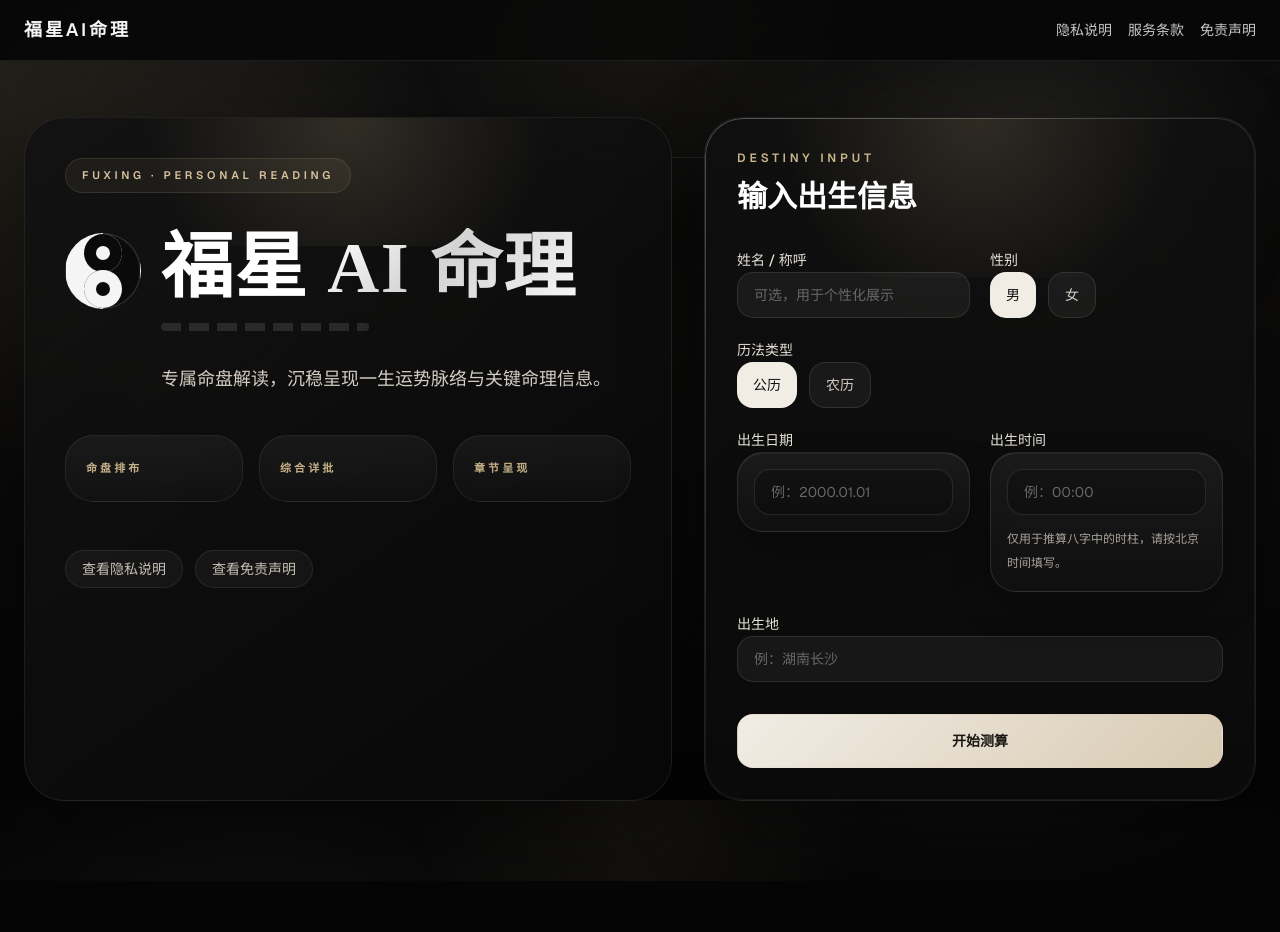
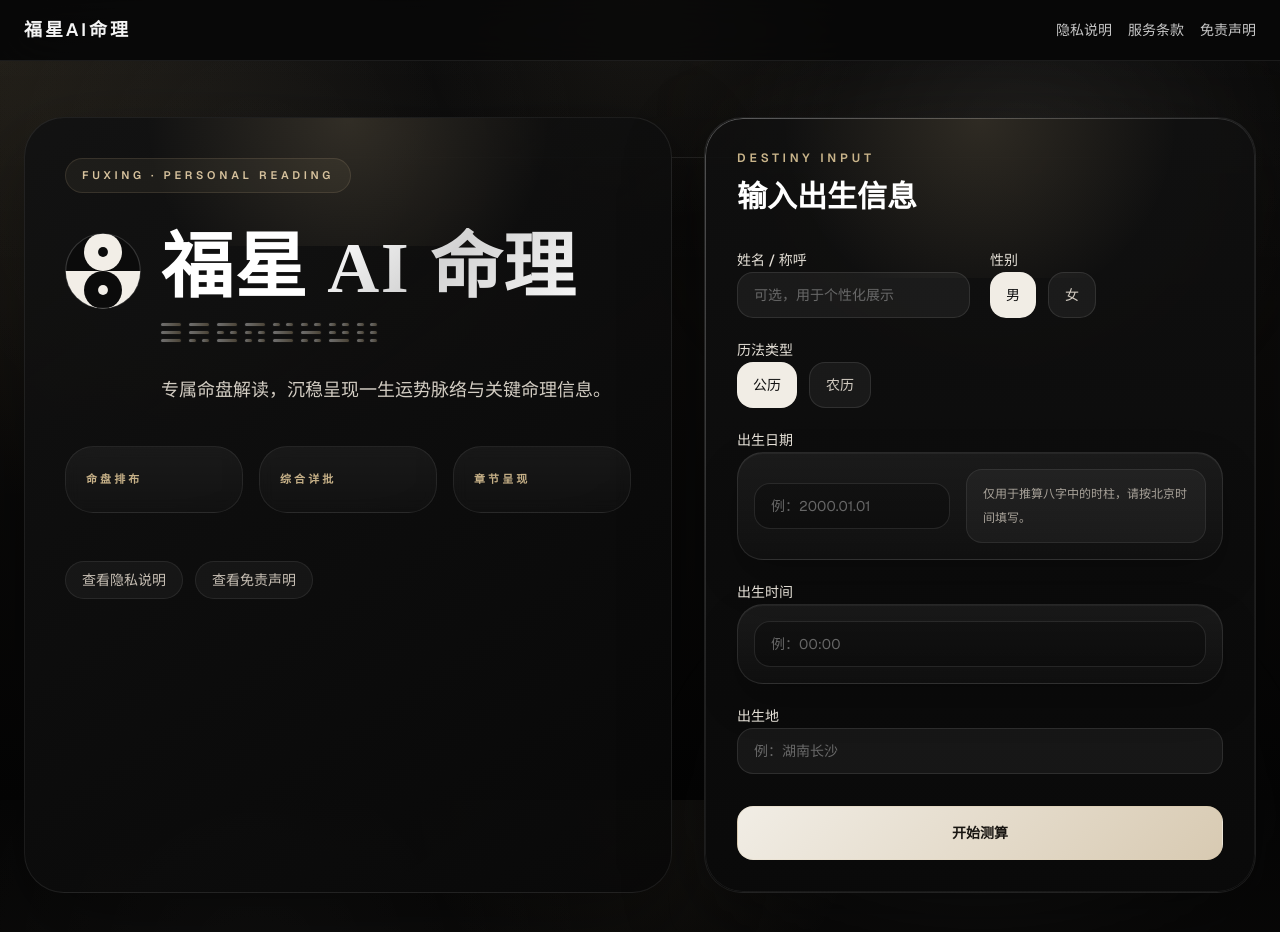
Before and after one commit to EchotimeFJ/fustar_web, a Next.js app: page / in a window 1280 px wide. Shown: the top 932 px of the page. Before the commit the page ends 881 px from the top, so only its background shows below. Built offline with nearby package versions, Linux system fonts and the light colour scheme.

Commit message:
Refine metaphysics symbols and prompt output

```diff
--- a/src/app/globals.css
+++ b/src/app/globals.css
@@ -70,47 +70,64 @@ a {
   pointer-events: none;
 }
 
-.taiji-mark {
-  position: relative;
-  width: 76px;
-  height: 76px;
-  border-radius: 9999px;
-  background: linear-gradient(90deg, #f5f5f5 50%, #0a0a0a 50%);
-  border: 1px solid rgba(255, 255, 255, 0.18);
-  box-shadow: inset 0 0 0 1px rgba(255,255,255,0.04);
+.bagua-mark {
+  --bagua-gap: 8px;
+  --bagua-line-width: 20px;
+  --bagua-line-height: 3px;
+  --bagua-line-gap: 5px;
+  --bagua-split-gap: 3px;
+  display: inline-flex;
+  gap: var(--bagua-gap);
+  align-items: flex-start;
 }
 
-.taiji-mark::before,
-.taiji-mark::after {
+.bagua-mark--compact {
+  --bagua-gap: 6px;
+  --bagua-line-width: 15px;
+  --bagua-line-height: 2px;
+  --bagua-line-gap: 4px;
+  --bagua-split-gap: 2px;
+}
+
+.bagua-trigram {
+  display: flex;
+  flex-direction: column;
+  gap: var(--bagua-line-gap);
+}
+
+.bagua-line {
+  position: relative;
+  display: block;
+  width: var(--bagua-line-width);
+  height: var(--bagua-line-height);
+  border-radius: 9999px;
+  background: linear-gradient(90deg, rgba(255, 255, 255, 0.62), rgba(199, 177, 136, 0.5));
+  box-shadow: 0 0 0 1px rgba(255, 255, 255, 0.03);
+}
+
+.bagua-line--broken {
+  background: transparent;
+  box-shadow: none;
+}
+
+.bagua-line--broken::before,
+.bagua-line--broken::after {
   content: "";
   position: absolute;
-  left: 50%;
-  transform: translateX(-50%);
-  width: 38px;
-  height: 38px;
-  border-radius: 9999px;
+  top: 0;
+  width: calc(50% - var(--bagua-split-gap));
+  height: 100%;
+  border-radius: inherit;
+  background: linear-gradient(90deg, rgba(255, 255, 255, 0.62), rgba(199, 177, 136, 0.5));
+  box-shadow: 0 0 0 1px rgba(255, 255, 255, 0.03);
 }
 
-.taiji-mark::before {
-  top: 0;
-  background: #f5f5f5;
-  box-shadow: inset 0 0 0 12px #0a0a0a;
+.bagua-line--broken::before {
+  left: 0;
 }
 
-.taiji-mark::after {
-  bottom: 0;
-  background: #0a0a0a;
-  box-shadow: inset 0 0 0 12px #f5f5f5;
-}
-
-.bagua-strip {
-  background-image: repeating-linear-gradient(
-    90deg,
-    rgba(255,255,255,0.18) 0 20px,
-    transparent 20px 28px,
-    rgba(255,255,255,0.18) 28px 48px,
-    transparent 48px 56px
-  );
+.bagua-line--broken::after {
+  right: 0;
 }
 
 .quiet-lux-display {
--- a/src/app/page.tsx
+++ b/src/app/page.tsx
@@ -1,5 +1,7 @@
 import Link from "next/link";
 import { BirthInfoForm } from "@/components/forms/birth-info-form";
+import { BaguaMark } from "@/components/ui/bagua-mark";
+import { TaijiMark } from "@/components/ui/taiji-mark";
 
 export default function Home() {
   return (
@@ -18,12 +20,12 @@ export default function Home() {
               </div>
 
               <div className="mt-10 flex items-start gap-5">
-                <div className="taiji-mark hidden md:block" />
+                <TaijiMark className="hidden md:block" />
                 <div>
                   <h1 className="quiet-lux-display text-5xl leading-[0.98] text-white md:text-7xl">
                     福星 <span className="mystic-gold">AI 命理</span>
                   </h1>
-                  <div className="bagua-strip mt-5 h-2 w-52 rounded-full opacity-60" />
+                  <BaguaMark className="mt-5 opacity-65" />
                   <p className="mt-8 max-w-xl text-base leading-8 text-[#d3cdc3] md:text-lg">
                     专属命盘解读，沉稳呈现一生运势脉络与关键命理信息。
                   </p>
--- a/src/components/forms/birth-info-form.tsx
+++ b/src/components/forms/birth-info-form.tsx
@@ -14,6 +14,8 @@ const initialState = {
 
 const fieldShellClassName =
   "rounded-[26px] border border-white/10 bg-[linear-gradient(180deg,rgba(255,255,255,0.06),rgba(255,255,255,0.02))] p-4 shadow-[inset_0_1px_0_rgba(255,255,255,0.05),0_18px_40px_rgba(0,0,0,0.24)]";
+const textInputClassName =
+  "w-full rounded-2xl border border-white/10 bg-black/25 px-4 py-3 text-sm text-white outline-none transition placeholder:text-[#666] focus:border-[#c7b188]/30 focus:bg-white/8";
 
 export function BirthInfoForm() {
   const router = useRouter();
@@ -129,9 +131,10 @@ export function BirthInfoForm() {
             </div>
           </div>
 
-          <label className="space-y-2 md:col-span-1">
+          <label className="space-y-2 md:col-span-2">
             <span className="text-sm font-medium text-[#e5e0d7]">出生日期</span>
             <div className={fieldShellClassName}>
+              <div className="grid gap-4 md:grid-cols-[minmax(0,1fr)_240px] md:items-center">
                 <input
                   type="text"
                   inputMode="numeric"
@@ -140,13 +143,17 @@ export function BirthInfoForm() {
                     setForm((prev) => ({ ...prev, birthDate: event.target.value }))
                   }
                   placeholder="例：2000.01.01"
-                className="w-full rounded-2xl border border-white/10 bg-black/25 px-4 py-3 text-sm text-white outline-none transition placeholder:text-[#666] focus:border-[#c7b188]/30 focus:bg-white/8"
+                  className={textInputClassName}
                   required
                 />
+                <div className="rounded-2xl border border-white/8 bg-white/4 px-4 py-3 text-xs leading-6 text-[#a9a39a]">
+                  仅用于推算八字中的时柱，请按北京时间填写。
+                </div>
+              </div>
             </div>
           </label>
 
-          <label className="space-y-2 md:col-span-1">
+          <label className="space-y-2 md:col-span-2">
             <span className="text-sm font-medium text-[#e5e0d7]">出生时间</span>
             <div className={fieldShellClassName}>
               <input
@@ -157,12 +164,9 @@ export function BirthInfoForm() {
                   setForm((prev) => ({ ...prev, birthTime: event.target.value }))
                 }
                 placeholder="例：00:00"
-                className="w-full rounded-2xl border border-white/10 bg-black/25 px-4 py-3 text-sm text-white outline-none transition placeholder:text-[#666] focus:border-[#c7b188]/30 focus:bg-white/8"
+                className={textInputClassName}
                 required
               />
-              <p className="mt-3 text-xs leading-6 text-[#a9a39a]">
-                仅用于推算八字中的时柱，请按北京时间填写。
-              </p>
             </div>
           </label>
 
--- a/src/components/result/result-view.tsx
+++ b/src/components/result/result-view.tsx
@@ -2,6 +2,8 @@
 
 import { useEffect, useMemo, useState } from "react";
 import Link from "next/link";
+import { BaguaMark } from "@/components/ui/bagua-mark";
+import { TaijiMark } from "@/components/ui/taiji-mark";
 import type { ReadingResult } from "@/types/reading";
 
 function renderInlineMarkdown(text: string) {
@@ -105,8 +107,8 @@ export function ResultView({ sessionId }: { sessionId: string }) {
               {reading.profile.genderLabel}命 · {reading.profile.birthplace || "未填写"} · {reading.profile.solarText} · {reading.profile.lunarText}
             </p>
             <div className="mt-5 flex items-center gap-3 text-[#bbbbbb]">
-              <div className="taiji-mark h-12 w-12 scale-75 origin-left" />
-              <div className="bagua-strip h-2 w-40 rounded-full opacity-60" />
+              <TaijiMark className="h-12 w-12 scale-75 origin-left" />
+              <BaguaMark compact className="opacity-55" />
             </div>
           </div>
           <div className="rounded-2xl border border-white/8 bg-white/5 px-4 py-3 text-xs leading-6 text-[#bdbdbd]">
--- /dev/null
+++ b/src/components/ui/bagua-mark.tsx
@@ -0,0 +1,35 @@
+type BaguaMarkProps = {
+  className?: string;
+  compact?: boolean;
+};
+
+const trigrams = [
+  [1, 1, 1],
+  [1, 1, 0],
+  [1, 0, 1],
+  [1, 0, 0],
+  [0, 1, 1],
+  [0, 1, 0],
+  [0, 0, 1],
+  [0, 0, 0],
+] as const;
+
+export function BaguaMark({ className = "", compact = false }: BaguaMarkProps) {
+  return (
+    <div
+      aria-hidden="true"
+      className={`bagua-mark${compact ? " bagua-mark--compact" : ""}${className ? ` ${className}` : ""}`}
+    >
+      {trigrams.map((lines, trigramIndex) => (
+        <div key={`trigram-${trigramIndex}`} className="bagua-trigram">
+          {lines.map((line, lineIndex) => (
+            <span
+              key={`line-${trigramIndex}-${lineIndex}`}
+              className={`bagua-line${line === 0 ? " bagua-line--broken" : ""}`}
+            />
+          ))}
+        </div>
+      ))}
+    </div>
+  );
+}
--- /dev/null
+++ b/src/components/ui/taiji-mark.tsx
@@ -0,0 +1,34 @@
+import { useId } from "react";
+
+type TaijiMarkProps = {
+  className?: string;
+};
+
+export function TaijiMark({ className = "" }: TaijiMarkProps) {
+  const clipPathId = useId();
+
+  return (
+    <svg
+      aria-hidden="true"
+      viewBox="0 0 100 100"
+      className={`h-[76px] w-[76px] shrink-0 drop-shadow-[0_18px_36px_rgba(0,0,0,0.35)]${className ? ` ${className}` : ""}`}
+    >
+      <defs>
+        <clipPath id={clipPathId}>
+          <circle cx="50" cy="50" r="49" />
+        </clipPath>
+      </defs>
+
+      <g clipPath={`url(#${clipPathId})`}>
+        <rect x="0" y="0" width="100" height="50" fill="#0b0b0b" />
+        <rect x="0" y="50" width="100" height="50" fill="#f2eee7" />
+        <circle cx="50" cy="25" r="25" fill="#f2eee7" />
+        <circle cx="50" cy="75" r="25" fill="#0b0b0b" />
+        <circle cx="50" cy="25" r="6.5" fill="#0b0b0b" />
+        <circle cx="50" cy="75" r="6.5" fill="#f2eee7" />
+      </g>
+
+      <circle cx="50" cy="50" r="49" fill="none" stroke="rgba(255,255,255,0.16)" strokeWidth="1.6" />
+    </svg>
+  );
+}
--- a/src/server/ai/prompt.ts
+++ b/src/server/ai/prompt.ts
@@ -24,14 +24,14 @@ export function buildAiMessages(input: PromptInput) {
     : `我的名字是${input.name}，性别是${toGenderLabel(input.gender)}，我的${toCalendarLabel(input.calendarType)}出生日期是北京时间下的${input.birthDate} ${input.birthTime}。`;
   const userPrompt = [
     profileLine,
-    "请用盲派技巧逐步分析八字，详细测算一生综合运势，事业、财运、婚姻、健康等各方面内容，均需具体细致、全面解读，你可以自我扩宽分析面，但是要确保详细准确，除分析具体八字外，使用通俗易懂且令人信服的文字进行描述。",
+    "请用盲派技巧逐步分析八字，详细测算一生综合运势，事业、财运、婚姻、健康等各方面内容，均需具体细致、全面解读，你可以自我扩宽分析面，但是要确保详细准确。分析中请减少对具体八字术语、逐柱拆解和命盘细节的篇幅，重点解释重要结论、运势趋势和现实层面的影响，使用通俗易懂且令人信服的文字进行描述。如果涉及关键结论、重要提醒或核心判断，可以使用 Markdown 的 **加粗** 进行强调。",
   ].join("\n");
 
   return [
     {
       role: "system",
       content:
-        "你是中文八字分析助手。请直接输出详细正文，不要输出 JSON，不要输出代码块。为了便于前端切分展示，请使用 Markdown 一级标题格式分段，也就是每个大段都以 `# 标题` 开头。除了使用一级标题分段之外，不要人为压缩、限制或模板化你的分析结构。",
+        "你是中文八字分析助手。请直接输出详细正文，不要输出 JSON，不要输出代码块。为了便于前端切分展示，请使用 Markdown 一级标题格式分段，也就是每个大段都以 `# 标题` 开头。除了使用一级标题分段之外，不要人为压缩、限制或模板化你的分析结构。如果涉及重要结论、关键提醒或需要突出显示的判断，可以使用 Markdown 的 **加粗** 进行强调。",
     },
     {
       role: "user",
```
Lines whose indentation alone changed are shown as unchanged.
